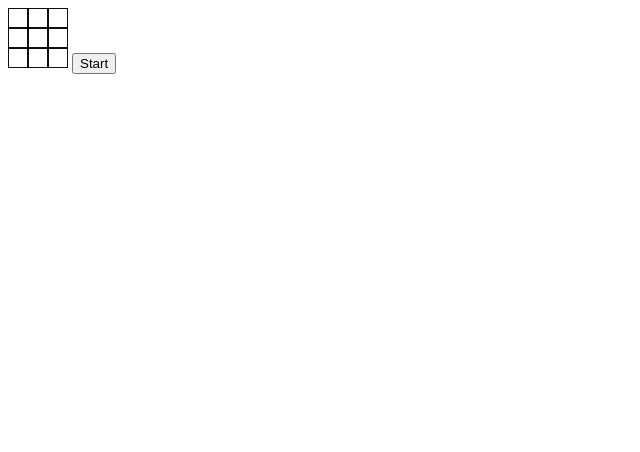
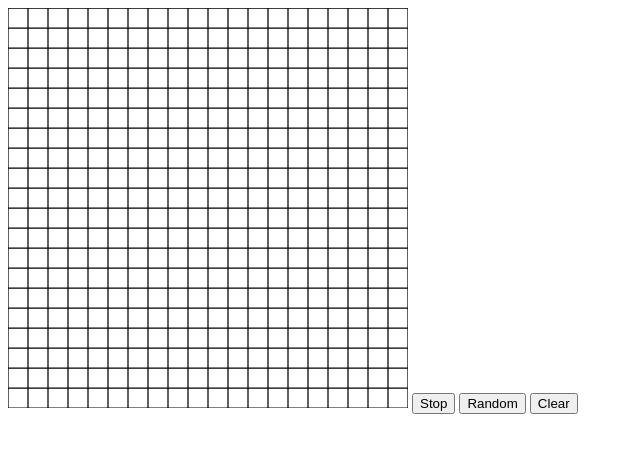
Before and after one commit to loafa/game_of_life, a plain HTML site: page index.html in a window 1280 px wide. Both pictures are taken after a click on the button "Start". Shown: the whole page, without its empty margins (0-640 px from the left). Drawn offline with nearby package versions, Linux system fonts and the light colour scheme.

Commit message:
basic UI functional

```diff
--- a/index.html
+++ b/index.html
@@ -7,13 +7,16 @@
 </head>
 
 <body>
-    <canvas id="test"></canvas>
-    <button id="toggleOn" type="button">Start</button>
+    <canvas id="grid"></canvas>
+    <button id="toggle" type="button">Start</button>
+    <button id="random" type="button">Random</button>
+    <button id="empty" type="button">Clear</button>
 
-    <script src="js/grid.js"></script>
     <script src="js/cell.js"></script>
     <script src="js/board.js"></script>
+    <script src="js/grid.js"></script>
     <script src="js/game.js"></script>
+    <script src="js/ui.js"></script>
     <script src="js/main.js"></script>
 </body>
 </html>
--- a/js/board.js
+++ b/js/board.js
@@ -11,8 +11,15 @@ var Board = function (width, height) {
 				cells[[x,y]] = Cell(x, y, false);
 			}
 		}
-	}
+	};
 
+	that.initRandom = function(prob) {
+		if (prob == undefined) { prob = .25; };
+
+		Object.keys(cells).forEach(function(cell) {
+			cells[cell].setAlive(Math.random() < prob);
+		});
+	};
 
 	// update the state of Cell at (x, y) based on game rules
 	that.updateState = function() {
@@ -56,10 +63,10 @@ var Board = function (width, height) {
 				}
 			}
 		}
-		// console.log(x + " " + y + " " + liveCount + "\n");
 		return liveCount;
 	};
 
+	that.initializeEmpty(); // always default to empty board
 	Object.freeze(that);
 	return that;
 }
--- a/js/cell.js
+++ b/js/cell.js
@@ -1,19 +1,9 @@
-// a coordinate is 0-indexed, starting at the top left corner of the board
-var Coord = function(x, y) {
-    var that = Object.create(Coord.prototype);
-    that.getX = function() { return x; };
-    that.getY = function() { return y; };
-    Object.freeze(that);
-    return that;
-}
-
 var Cell = function(x, y, isAlive) {
     var that = Object.create(Cell.prototype);
     that.getX = function() { return x; };
     that.getY = function() { return y; };
     that.isAlive = function() { return isAlive; };
     that.setAlive = function(alive) { isAlive = alive; }
-    // that.print = function() { console.log(coord.getX() + " " + coord.getY() + " " + that.isAlive()); };
     Object.freeze(that);
     return that;
 };
--- a/js/game.js
+++ b/js/game.js
@@ -1,25 +1,34 @@
 var Game = function(grid, board) {
 	var that = Object.create(Game.prototype);
-	var running = undefined;
-	board.initializeEmpty();
+	var interval = undefined;
+	var running = false;
 
 	that.update = function() {
 		board.updateState();
         that.populateBoard();
 	};
 
-	that.start = function(interval) {
+	that.start = function() {
 		that.populateBoard();
-		running = setInterval(that.update, 1000);
-	};
+		if (!running) {
+			interval = window.setInterval(that.update, 1000);
+			running = true;
+		}
+	}
 
 	that.stop = function() {
-		clearInterval(running);
-	};
+		that.populateBoard();
+		if (running) {
+			clearInterval(interval);
+			running = false;
+		}
+	}
 
 	that.reset = function(startState) {
 		board.init(startState ? startState : []);
 	};
+
+	that.isRunning = function() { return running; };
 
 	that.populateBoard = function() {
 		grid.resetGrid();
--- a/js/grid.js
+++ b/js/grid.js
@@ -5,14 +5,30 @@ var Grid = function(square_dim, squares_per_row, canvas) {
 	canvas.setAttribute("height", pixel_dim);
 
 	var ctx = canvas.getContext("2d");
+	ctx.fillStyle = "black";
+	ctx.strokeStyle = "black";
+	ctx.lineWidth = 1.25;
+
 
 	that.fillSquare = function(x, y) {
-		ctx.fillStyle = "#000";
 		ctx.fillRect(x*square_dim, y*square_dim, square_dim, square_dim);
+	};
+
+	that.clearSquare = function(x, y) {
+		ctx.clearRect(x*square_dim, y*square_dim, square_dim, square_dim);
+		that.drawGridLines();
+	};
+
+	that.convertToCoord = function(x, y) {
+		return {"x" : Math.floor(x/ square_dim), "y": Math.floor(y/square_dim)};
 	};
 
 	that.resetGrid = function() {
 		ctx.clearRect(0, 0, pixel_dim, pixel_dim);
+		that.drawGridLines();
+	};
+
+	that.drawGridLines = function() {
 		for (var i = 0; i <= squares_per_row; i++) {
 			ctx.moveTo(0, square_dim * i);
 		    ctx.lineTo(pixel_dim, square_dim * i);
@@ -21,9 +37,8 @@ var Grid = function(square_dim, squares_per_row, canvas) {
 		    ctx.lineTo(square_dim * i, pixel_dim);
 		}
 
-		ctx.strokeStyle = "#000";
 		ctx.stroke();
-	};
+	}
 
 	that.dimension = function() { return pixel_dim; };
 
--- a/js/main.js
+++ b/js/main.js
@@ -1,16 +1,9 @@
 (function() {
     document.addEventListener('DOMContentLoaded', function () {
-
-        var grid = Grid(20, 3, document.getElementById("test"));
-        var board = Board(3, 3);
+        var num_squares = 20;
+        var grid = Grid(20, num_squares, document.getElementById("grid"));
+        var board = Board(num_squares, num_squares);
         var game = Game(grid, board);
-        board.setState(1, 0, true);
-        board.setState(2, 0, true);
-        board.setState(1, 1, true);
-        board.setState(2, 1, true);
-        board.setState(2, 2, true);
-
-        $("#toggleOn").click(game.start);
-
+        var ui = UI(grid, board, game);
     });
 })()
--- a/js/ui.js
+++ b/js/ui.js
@@ -1,3 +1,54 @@
-var startButtonHandler = function() {
+var UI = function(grid, board, game) {
+	var that = Object.create(UI.prototype);
+	that.startButtonEvent = function() {
+		// game.toggleState();
+		if (!game.isRunning()){
+			that.start();
+		} else {
+			that.stop();
+		}
+	};
 
+	that.randomInit = function() {
+		that.stop();
+		board.initRandom(.25);
+		game.populateBoard();
+	}
+
+	that.emptyInit = function() {
+		that.stop();
+		board.initializeEmpty();
+		game.populateBoard();
+	}
+
+	that.stop = function() {
+		game.stop();
+		$("#toggle").text("Start");
+	}
+
+	that.start = function() {
+		game.start();
+		$("#toggle").text("Stop");
+	}
+
+	that.toggleCell = function(x, y) {
+		x = grid.convertToCoord(x, y)["x"];
+		y = grid.convertToCoord(x, y)["y"];
+		if (board.getState(x, y)) {
+			board.setState(x, y, false);
+			grid.clearSquare(x, y);
+		} else {
+			board.setState(x, y, true);
+			grid.fillSquare(x, y);
+		}
+	};
+
+	$("#toggle").click(that.startButtonEvent);
+	$("#random").click(that.randomInit);
+	$("#empty").click(that.emptyInit);
+	$("#grid").click(function(evt) {
+		that.toggleCell(evt.offsetX, evt.offsetY);
+	});
+	Object.freeze(that);
+	return that;
 };
```
